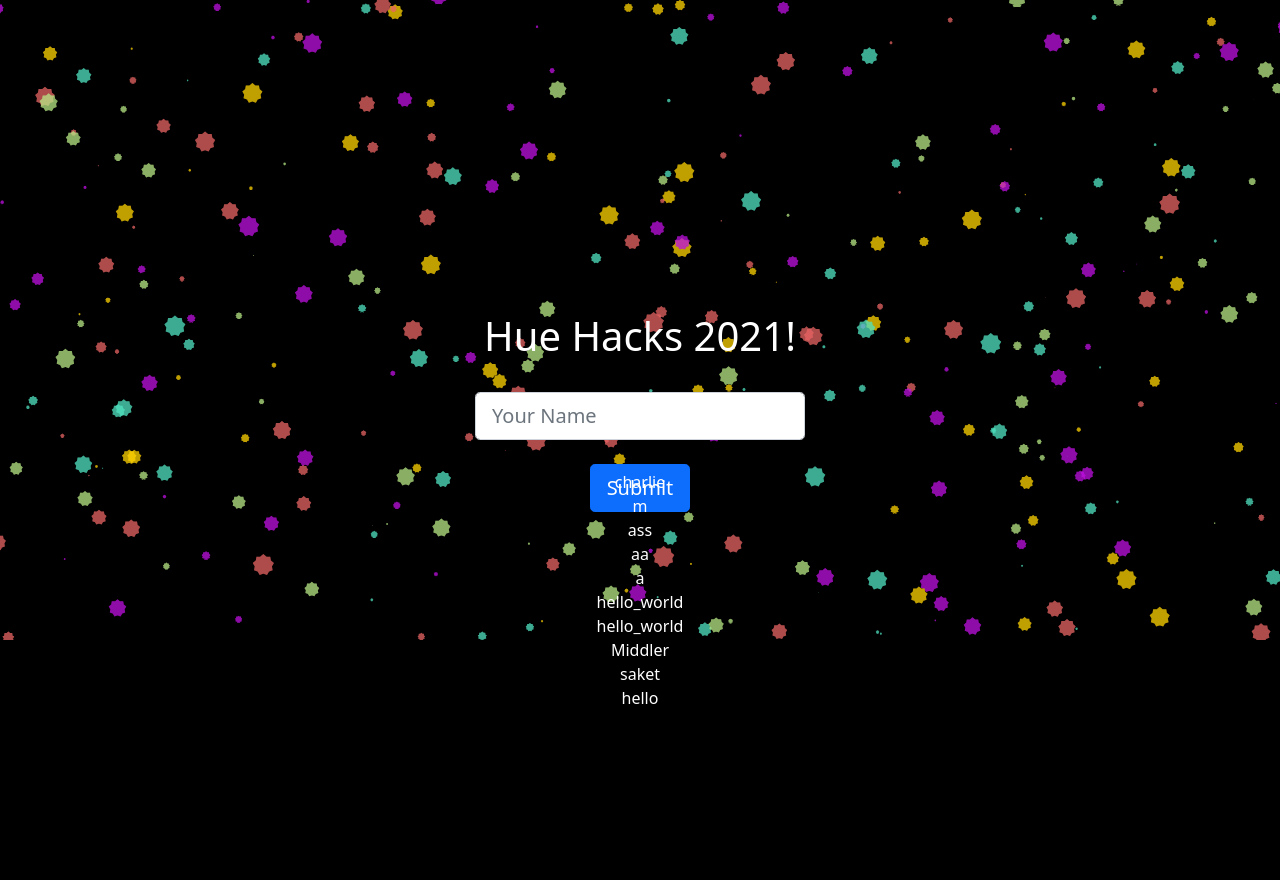
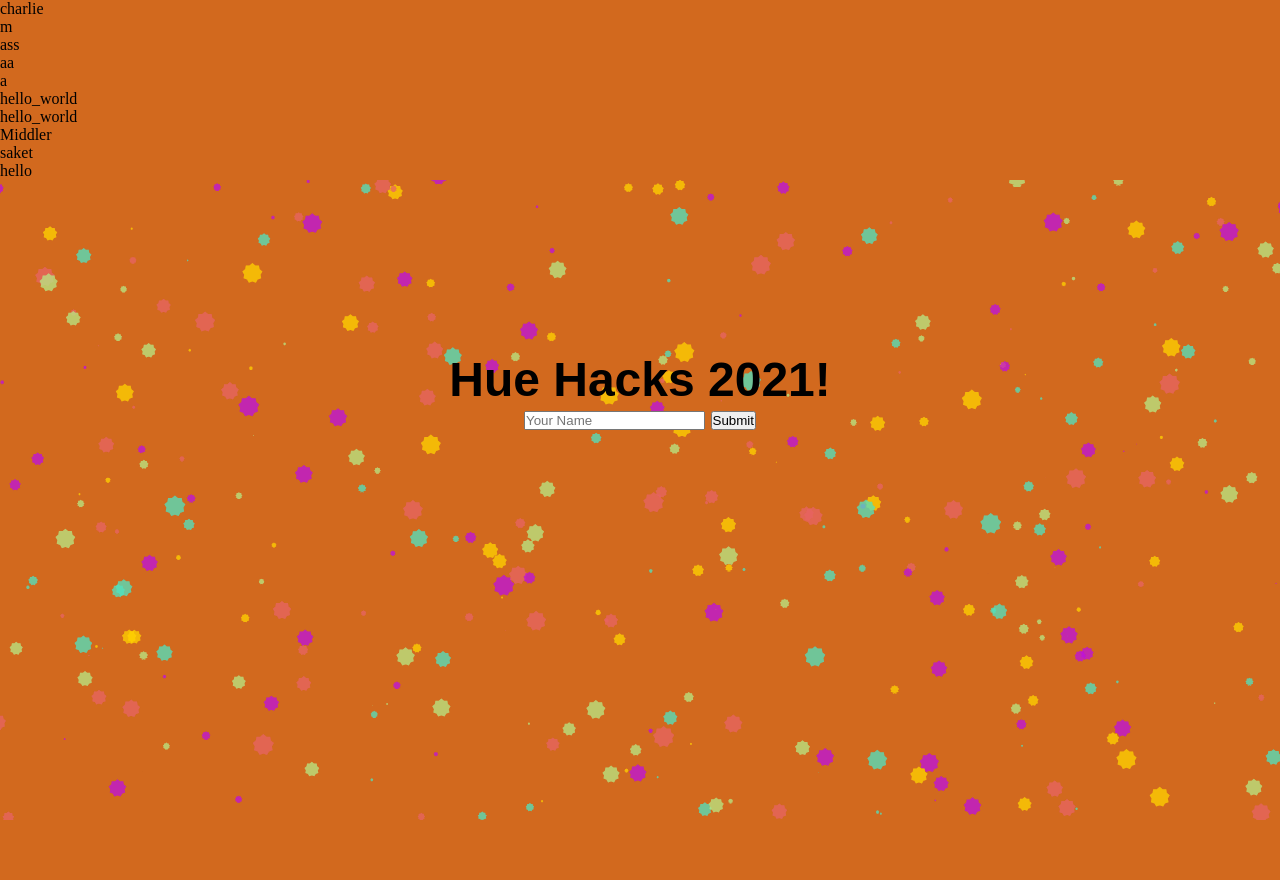
Before and after one commit to AquaticMorpho/HueHacks, a Flask app: page /main in a window 1280 px wide. Run offline with Flask 2, Linux system fonts and the light colour scheme.

Commit message:
UI update
small changes to fix css

```diff
--- a/HueHacks/static/style.css
+++ b/HueHacks/static/style.css
@@ -6,16 +6,17 @@ body {
 	overflow-x: hidden;
 	overflow-y: hidden;
 	background-color: black;
+
 }
 
-.backGroundColor {
+.backGroundColor{
 	position: fixed;
 	top: 0;
 	left: 0;
 	width: 100vw;
 	height: 100vh;
 	z-index: -10;
-  background-color: black;
+	background-color: chocolate;
 	background-size: cover;
 }
 .changeColor {
@@ -33,39 +34,26 @@ body {
 	height: fit-content;
 	background: transparent;
 	position: absolute;
-  top: 0;
-  bottom: 200px;
-  left: 0;
-  right: 0;
+	top: 40%;
+	width: 100%;
 	margin: auto;
 	text-align: center;
-  font-size: larger;
-  color: white;
+	font: 24px Arial, sans-serif;
+	color: black;
 }
 
 .nameForm {
 	width: fit-content;
 	height: fit-content;
+	z-index: 20;
 	background: transparent;
 	text-align: center;
-  position: absolute;
-  top: 0;
+	position: relative;
+	top: 24 px;
 	bottom: 0;
 	left: 0;
 	right: 0;
 	margin: auto;
-}
-
-.nameDisplay {
-  width: fit-content;
-  height: fit-content;
-  background: transparent;
-  text-align: center;
-  position: absolute;
-  top: 300px;
-  bottom: 0;
-  left: 0;
-  right: 0;
-  margin: auto;
+	font-size: 20px;
 	color: white;
 }
--- a/HueHacks/templates/mainPage.html
+++ b/HueHacks/templates/mainPage.html
@@ -3,42 +3,64 @@
 
 <head>
 	<meta charset="UTF-8" />
-	<meta name="viewport" content="width=device-width, initial-scale=1.0" />
-	<title> HueHacks 2021 </title>
+	<meta name="viewport" content="width=device-width,
+				initial-scale=1.0" />
+	<title>
+		HueHacks 2021
+	</title>
 
-	<link href="https://cdn.jsdelivr.net/npm/bootstrap@5.0.0-beta3/dist/css/bootstrap.min.css" rel="stylesheet"
-		integrity="sha384-eOJMYsd53ii+scO/bJGFsiCZc+5NDVN2yr8+0RDqr0Ql0h+rP48ckxlpbzKgwra6" crossorigin="anonymous">
 	<link rel="stylesheet" href="{{ url_for('static', filename='style.css') }}">
-	<link rel="stylesheet" href="../static/style.css">
 </head>
 
 <body>
+	<canvas class="backGroundColor" id="backGroundColor"></canvas>
+	<div class="changeColor" onMouseMove="changeBGColor(event)">
+	<script>
+		function changeBGColor(e){
+			var div = document.getElementById("backGroundColor");
+			var x = (e.offsetX / div.clientWidth);
+			var y = (e.offsetY / div.clientHeight);
+			const Left = 0; const Right = 1; const Middle = 0.5;
+			const Top = 0; const Bottom = 1;
+
+			var rVal = (Math.sqrt((Math.pow((x - Left), 2) + Math.pow((Top - y), 2))));
+			var bVal = (Math.sqrt((Math.pow((Right - x), 2) + Math.pow((Top - y), 2))));
+			var gVal = (Math.sqrt((Math.pow((x - Middle), 2) + Math.pow((y - Bottom), 2))));
+			rVal = Math.floor(rVal * 255 * 1.2); if(rVal > 255){ rVal = 255; } if(rVal < 0){ rVal = 0; }
+			bVal = Math.floor(bVal * 255 * 1.2); if(bVal > 255){ bVal = 255; } if(bVal < 0){ bVal = 0; }
+			gVal = Math.floor(gVal * 255 * 1.2); if(gVal > 255){ gVal = 255; } if(gVal < 0){ gVal = 0; }
+
+			div.style.backgroundColor = `rgb(${rVal}, ${bVal}, ${gVal})`;
+		}
+	</script>
+	</div>
 
 	<div id="particles-js">
 		<div class="logo">
 			<h1>Hue Hacks 2021!</h1>
+			<div class="nameForm">
+			<form action="add_name" method="POST">
+				<input type="text" name="name" placeholder="Your Name">
+				<input type="submit" value="Submit">
+			</form>
+			</div>
 		</div>
-		<form action="add_name" method="POST" class="nameForm">
-			<label for="name" class="form-label" style="color:white"></label>
-			<input type="text" class="form-control form-control-lg" name="name" placeholder="Your Name">
-			<br>
-			<input type="submit" class="btn btn-primary btn-lg" value="Submit">
-		</form>
-		<div class="nameDisplay">
+		<dic class="nameDisplay">
 			{% for name in names %}
 			{{name}}<br>
 			{% endfor %}
 		</div>
-	</div>
 
-	<script src="{{ url_for('static', filename='particles.js') }}"></script>
-	<!-- code taken from app.js -->
+		<script src="{{ url_for('static', filename='particles.js') }}"></script>
+
+		<!-- code taken from app.js -->
 		<script>
 		var pJSfilepath = "{{ url_for('static', filename='particles.json') }}"
 		particlesJS.load('particles-js', pJSfilepath, function() {
 			console.log('particles.js loaded - callback');
 		});
-	</script>
+		</script>
+		<!-- <script src="{{ url_for('static', filename='app.js') }}"></script> -->
 	</div>
 </body>
 
```
Lines whose indentation alone changed are shown as unchanged.
